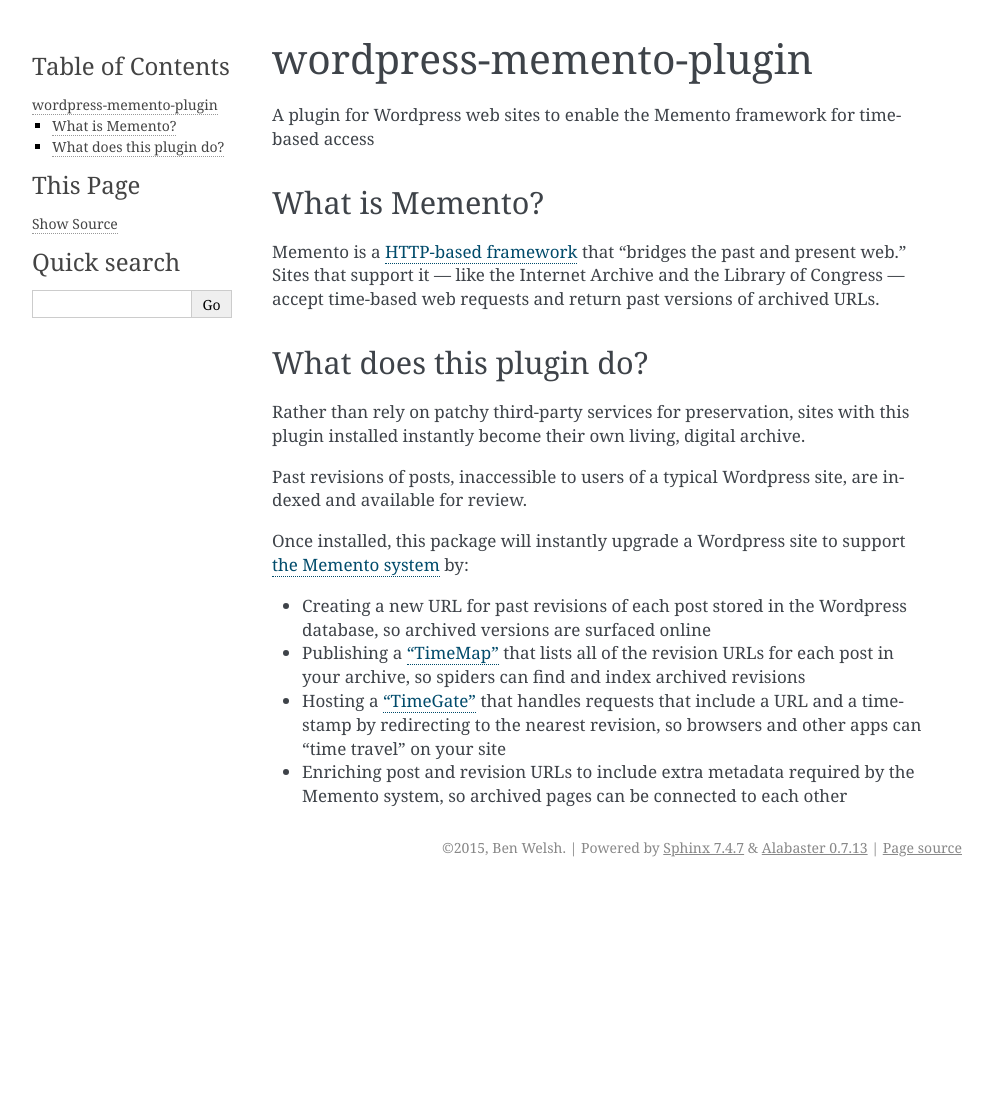
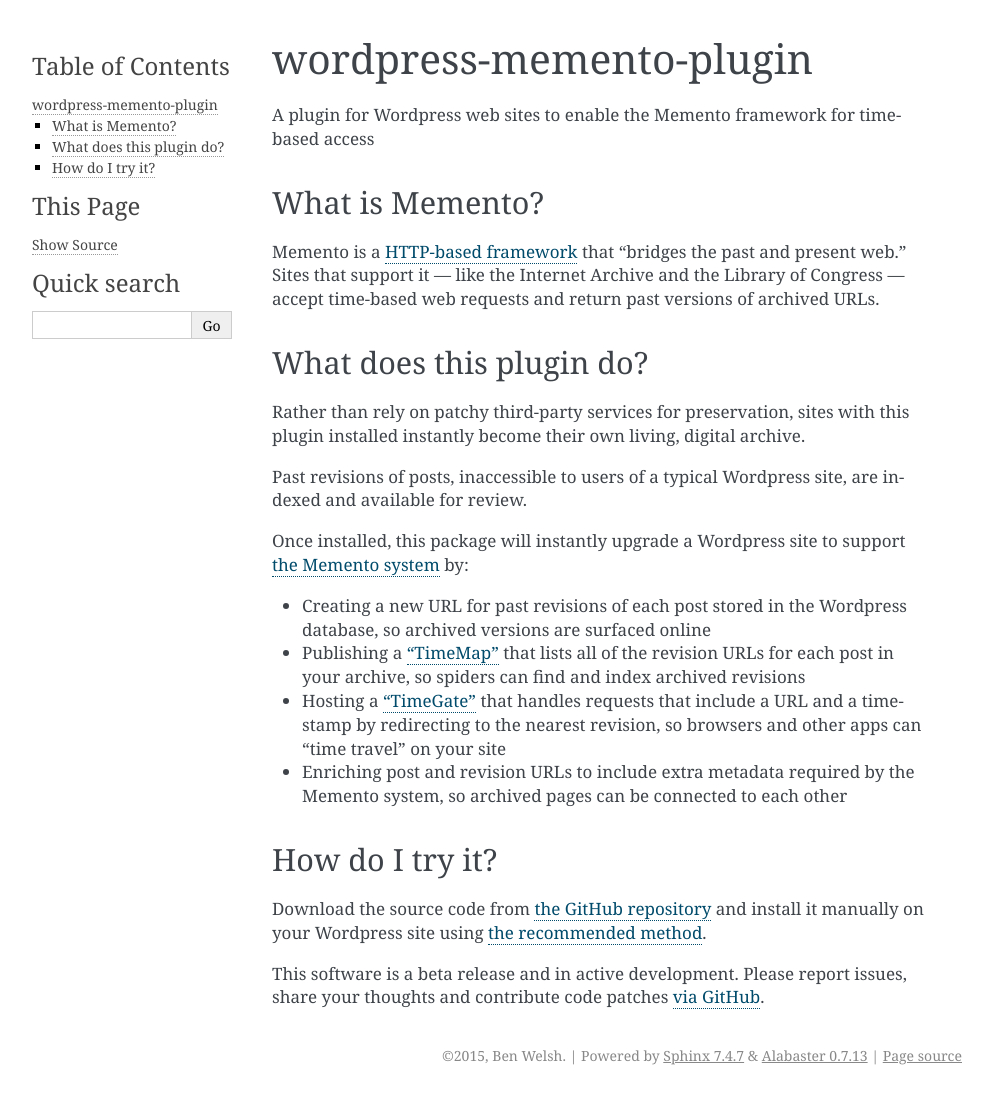
Before and after one commit to palewire/wordpress-memento-plugin, a Sphinx documentation site: the page built from docs/index.rst, in a window 1280 px wide. Shown: the whole page, without its empty margins (148-1141 px from the left). Built offline with Sphinx 7.4.7, drawn with Linux system fonts in a browser that asks for light colours; before the commit the page ends 900 px from its top, so only the background shows below that.

Commit message:
Ported how do I try it

```diff
--- a/docs/index.rst
+++ b/docs/index.rst
@@ -28,3 +28,12 @@
 * Publishing a `"TimeMap" <http://mementoweb.org/guide/rfc/#Pattern6>`_ that lists all of the revision URLs for each post in your archive, so spiders can find and index archived revisions
 * Hosting a `"TimeGate" <http://mementoweb.org/guide/rfc/#component-1.2>`_ that handles requests that include a URL and a timestamp by redirecting to the nearest revision, so browsers and other apps can "time travel" on your site
 * Enriching post and revision URLs to include extra metadata required by the Memento system, so archived pages can be connected to each other
+
+How do I try it?
+----------------
+
+Download the source code from `the GitHub repository <https://github.com/pastpages/wordpress-memento-plugin>`_
+and install it manually on your Wordpress site using `the recommended method <https://codex.wordpress.org/Managing_Plugins#Manual_Plugin_Installation>`_.
+
+This software is a beta release and in active development. Please report issues,
+share your thoughts and contribute code patches `via GitHub <https://github.com/pastpages/wordpress-memento-plugin/issues>`_.
```
